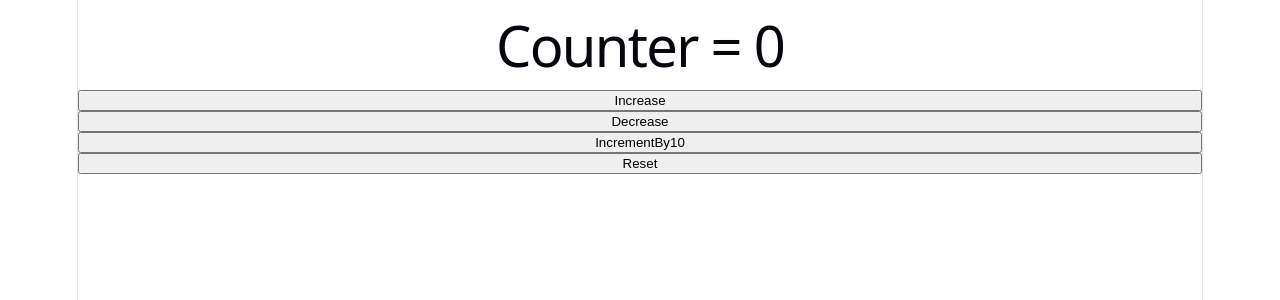
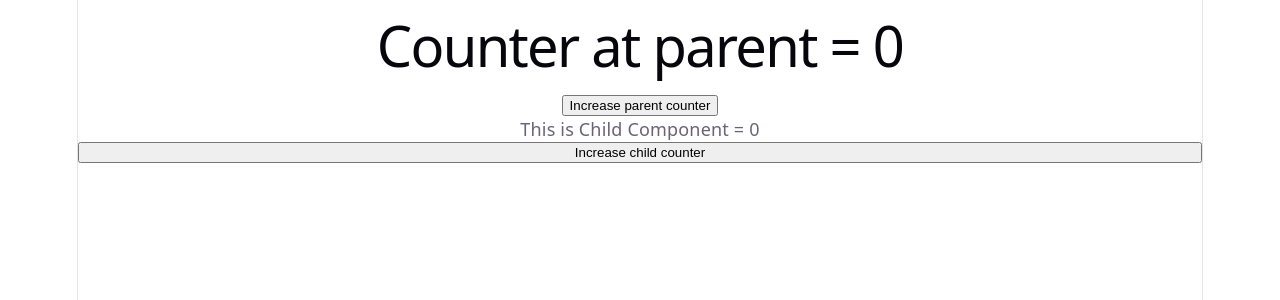
Before and after one commit to RajTheCreater/react-practise, a React (Vite) app: page / in a window 1280 px wide. Shown: the top 300 px of the page. Built offline with nearby package versions, Linux system fonts and the light colour scheme.

Commit message:
callback_hook

```diff
--- a/src/App.jsx
+++ b/src/App.jsx
@@ -1,5 +1,5 @@
 import React from 'react'
-import Index from './UseReducer/Index'
+import Index from './UseCallback/Index'
 
 const App = () => {
   return (
--- /dev/null
+++ b/src/UseCallback/Child.jsx
@@ -0,0 +1,16 @@
+import React, { useEffect } from 'react'
+
+const Child = ({ handleClick, counter1 }) => {
+    useEffect(() => {
+        console.log("Child Component is rendering")
+    }, [handleClick])
+
+    return (
+        <>
+            <div>This is Child Component = {counter1}</div>
+            <button onClick={handleClick} >Increase child counter</button>
+        </>
+    )
+}
+
+export default Child
--- /dev/null
+++ b/src/UseCallback/Index.jsx
@@ -0,0 +1,27 @@
+import React, { useState, useCallback } from 'react'
+import Child from './Child'
+
+const Index = () => {
+    const [counter1, setcounter1] = useState(0)
+    const [counter2, setcounter2] = useState(0)
+    const handleClick = () => useCallback(
+        () => {
+            setcounter1[counter1 + 1];
+        }, [counter1]
+    )
+
+
+
+    return (
+        <>
+            <div>
+                <h1>Counter at parent = {counter2}</h1>
+                <button onClick={() => setcounter2(counter2 + 1)}  >Increase parent counter</button>
+            </div>
+
+            <Child handleClick={handleClick} counter1={counter1} />
+        </>
+    )
+}
+
+export default Index
```
